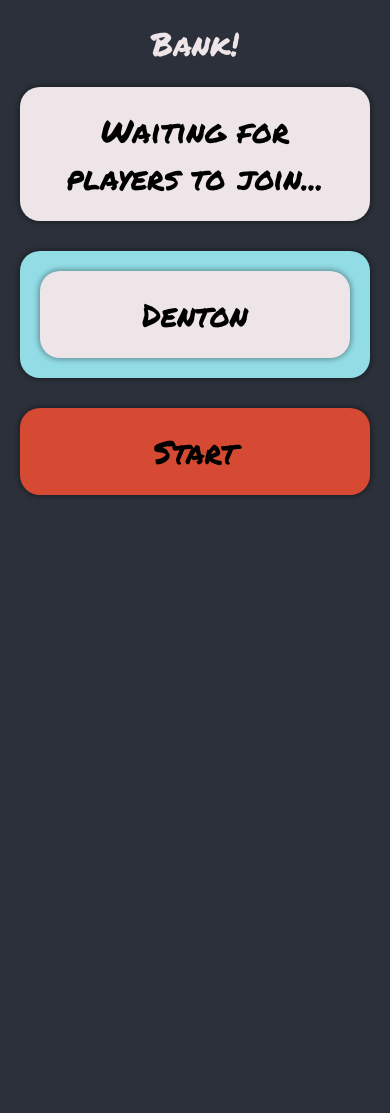
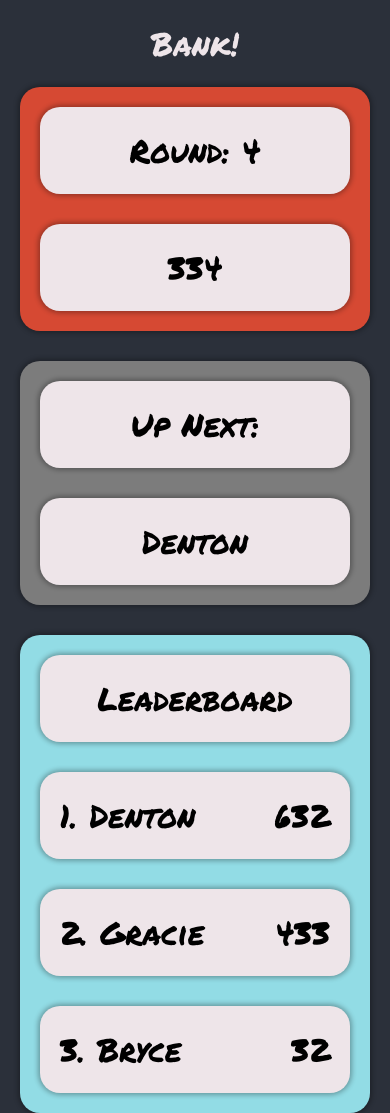
Before and after one commit to dentonflake/bank, a website: page public/admin/index.html in a window 390 px wide. Before the commit the page ends 844 px from the top, so only its background shows below. Drawn offline with nearby package versions, Linux system fonts and the light colour scheme; no server answers.

Commit message:
fisinshed addin screens

```diff
--- a/public/admin/index.html
+++ b/public/admin/index.html
@@ -36,6 +36,47 @@
                 <h1>Start</h1>
             </div>
         </div>
+
+        <div class="grid-container" id="game">
+            <div class="grid-container grid-item" id="standing">
+                <div class="grid-item center" id="round">
+                    <h1>Round: 4</h1>
+                </div>
+                <div class="grid-item center" id="pot">
+                    <h1>334</h1>
+                </div>
+            </div>
+
+            <div class="grid-container grid-item" id="turn">
+                <div class="grid-item center" id="next">
+                    <h1>Up Next:</h1>
+                </div>
+                <div class="grid-item center" id="name">
+                    <h1>Denton</h1>
+                </div>
+            </div>
+
+
+            <div class="grid-container grid-item" id="leaderboard">
+                <div class="grid-item title center">
+                    <h1>Leaderboard</h1>
+                </div>
+                <div class="grid-item" id="player">
+                    <h1>1. Denton</h1>
+                    <h1>632</h1>
+                </div>
+                <div class="grid-item" id="player">
+                    <h1>2. Gracie</h1>
+                    <h1>433</h1>
+                </div>
+                <div class="grid-item" id="player">
+                    <h1>3. Bryce</h1>
+                    <h1>32</h1>
+                </div>
+            </div>
+
+
+        </div>
     </main>
 
     <script src="script.js"></script>
--- a/public/admin/style.css
+++ b/public/admin/style.css
@@ -1,4 +1,6 @@
 #lobby {
+    display: none;
+
     grid-template-areas:
         'title start'
         'players players';
@@ -21,20 +23,60 @@
     background-color: #d64933ff;
 }
 
+#game {
+    /* display: none; */
+    grid-template-areas:
+        'standing'
+        'next'
+        'leaderboard';
+}
+
+#standing {
+    grid-area: standing;
+
+    grid-template-areas:
+        'round pot';
+
+    background-color: #D64933;
+}
+
+#round {
+    grid-area: round;
+}
+
+#pot {
+    grid-area: pot;
+}
+
+#turn {
+    grid-area: next;
+    background-color: #7C7C7C;
+
+    grid-template-areas:
+        'next name name name';
+}
+
+#name {
+    grid-area: name;
+}
+
+#leaderboard {
+    grid-area: leaderboard;
+
+
+
+    grid-template-areas:
+        'title';
+
+    background-color: #92DCE5;
+}
+
+#player {
+    display: flex;
+    justify-content: space-between;
+}
+
 @media only screen and (max-width: 800px) {
-    header {
-        display: flex;
-        justify-content: center;
-    }
-
-    main {
-        padding: 0px 20px;
-    }
-
-    .grid-container {
-        max-width: none;
-    }
-
     #lobby {
         grid-template-areas:
             'title'
@@ -46,7 +88,15 @@
         grid-template-columns: 1fr;
     }
 
-    .title {
-        text-align: center;
+    #standing {
+        grid-template-areas:
+            'round'
+            'pot';
+    }
+
+    #turn {
+        grid-template-areas:
+            'next'
+            'name';
     }
 }
--- a/public/assets/style.css
+++ b/public/assets/style.css
@@ -22,7 +22,7 @@ main {
     justify-content: center;
     align-items: center;
 
-    padding: 100px;
+    padding: 75px;
 }
 
 .grid-container {
```
Also changed, not shown: public/client/index.html (+0 -1 lines), public/client/style.css (+6 -2 lines), public/index.html (+3 -4 lines).
